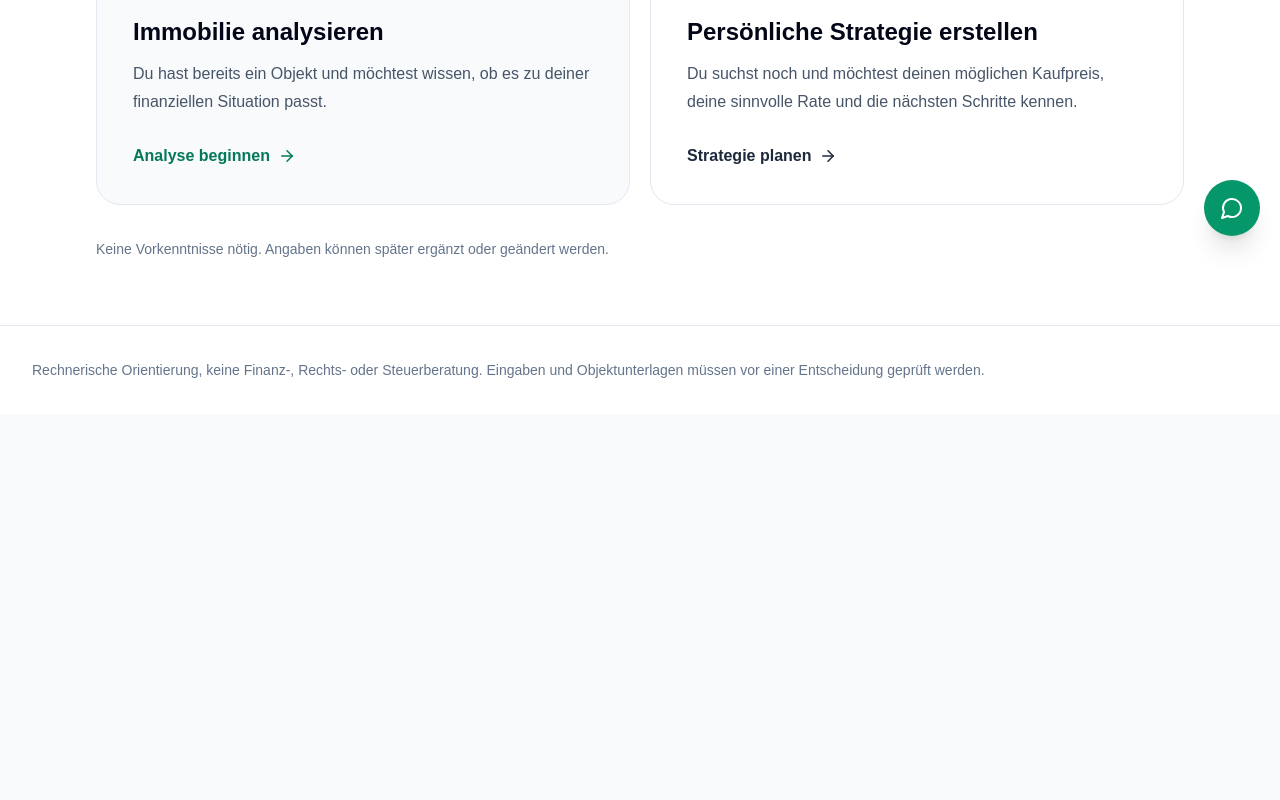
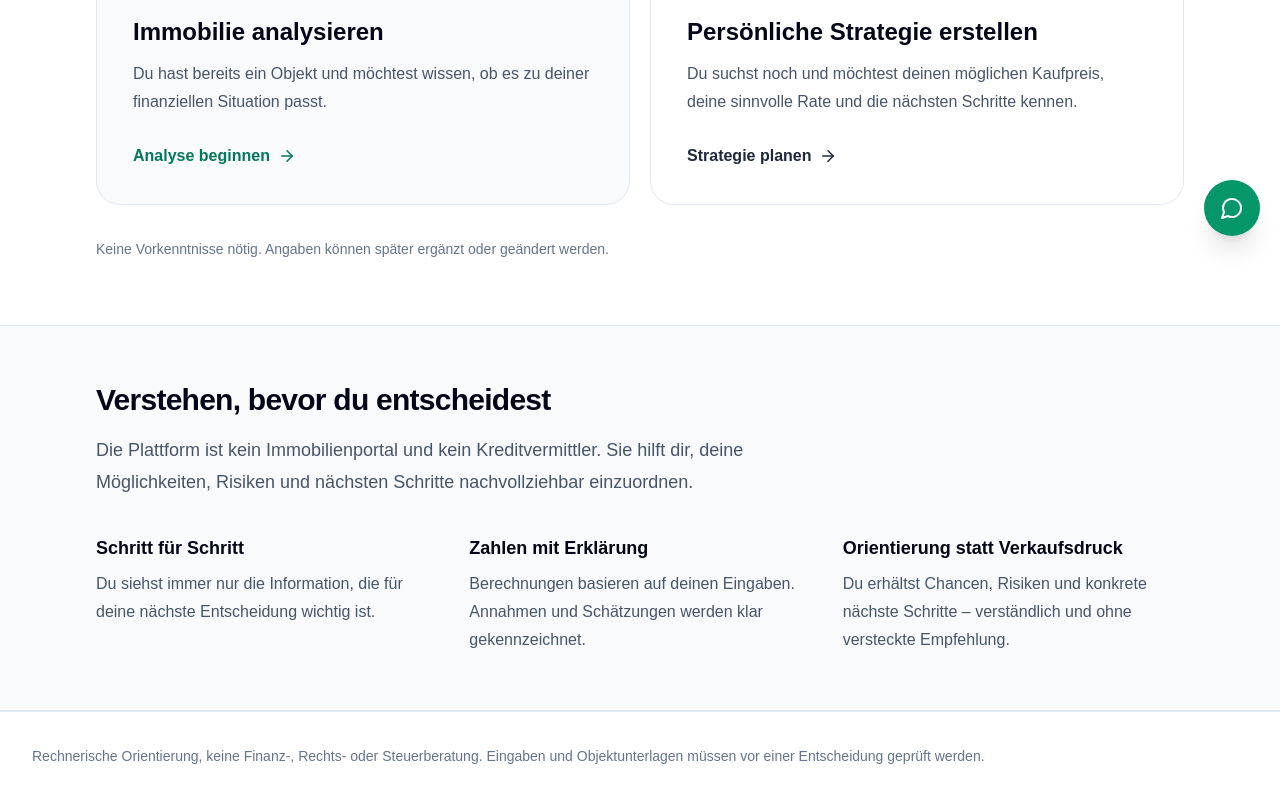
Before and after one commit to immopilot17/property-strategy-platform, a Next.js app: page / in a window 1280 px wide. Shown: the part 544-1344 px from the top of the page. Before the commit the page ends 958 px from the top, so only its background shows below. Built offline with nearby package versions, Linux system fonts and the light colour scheme.

Commit message:
Vertrauensinformationen auf Startseite ergänzen

```diff
--- a/src/app/page.tsx
+++ b/src/app/page.tsx
@@ -64,6 +64,29 @@ export default function HomePage() {
         <p className="mt-8 text-sm leading-6 text-slate-500">Keine Vorkenntnisse nötig. Angaben können später ergänzt oder geändert werden.</p>
       </section>
 
+      <section className="border-y border-slate-200 bg-slate-50">
+        <div className="mx-auto max-w-6xl px-4 py-14 sm:px-6 lg:px-8">
+          <div className="max-w-2xl">
+            <h2 className="text-3xl font-bold tracking-tight text-slate-950">Verstehen, bevor du entscheidest</h2>
+            <p className="mt-4 text-lg leading-8 text-slate-600">Die Plattform ist kein Immobilienportal und kein Kreditvermittler. Sie hilft dir, deine Möglichkeiten, Risiken und nächsten Schritte nachvollziehbar einzuordnen.</p>
+          </div>
+          <div className="mt-9 grid gap-8 md:grid-cols-3">
+            <article>
+              <h3 className="text-lg font-bold text-slate-950">Schritt für Schritt</h3>
+              <p className="mt-2 leading-7 text-slate-600">Du siehst immer nur die Information, die für deine nächste Entscheidung wichtig ist.</p>
+            </article>
+            <article>
+              <h3 className="text-lg font-bold text-slate-950">Zahlen mit Erklärung</h3>
+              <p className="mt-2 leading-7 text-slate-600">Berechnungen basieren auf deinen Eingaben. Annahmen und Schätzungen werden klar gekennzeichnet.</p>
+            </article>
+            <article>
+              <h3 className="text-lg font-bold text-slate-950">Orientierung statt Verkaufsdruck</h3>
+              <p className="mt-2 leading-7 text-slate-600">Du erhältst Chancen, Risiken und konkrete nächste Schritte – verständlich und ohne versteckte Empfehlung.</p>
+            </article>
+          </div>
+        </div>
+      </section>
+
       {mode ? (
         <div role="presentation" onMouseDown={(event) => event.target === event.currentTarget && setMode(null)} className="fixed inset-0 z-[70] flex items-end justify-center bg-slate-950/45 p-0 backdrop-blur-sm sm:items-center sm:p-6">
           <div ref={dialog} role="dialog" aria-modal="true" aria-labelledby="entry-title" tabIndex={-1} className="max-h-[92vh] w-full overflow-y-auto rounded-t-3xl bg-white p-5 shadow-2xl outline-none sm:max-w-2xl sm:rounded-3xl sm:p-8">
```
